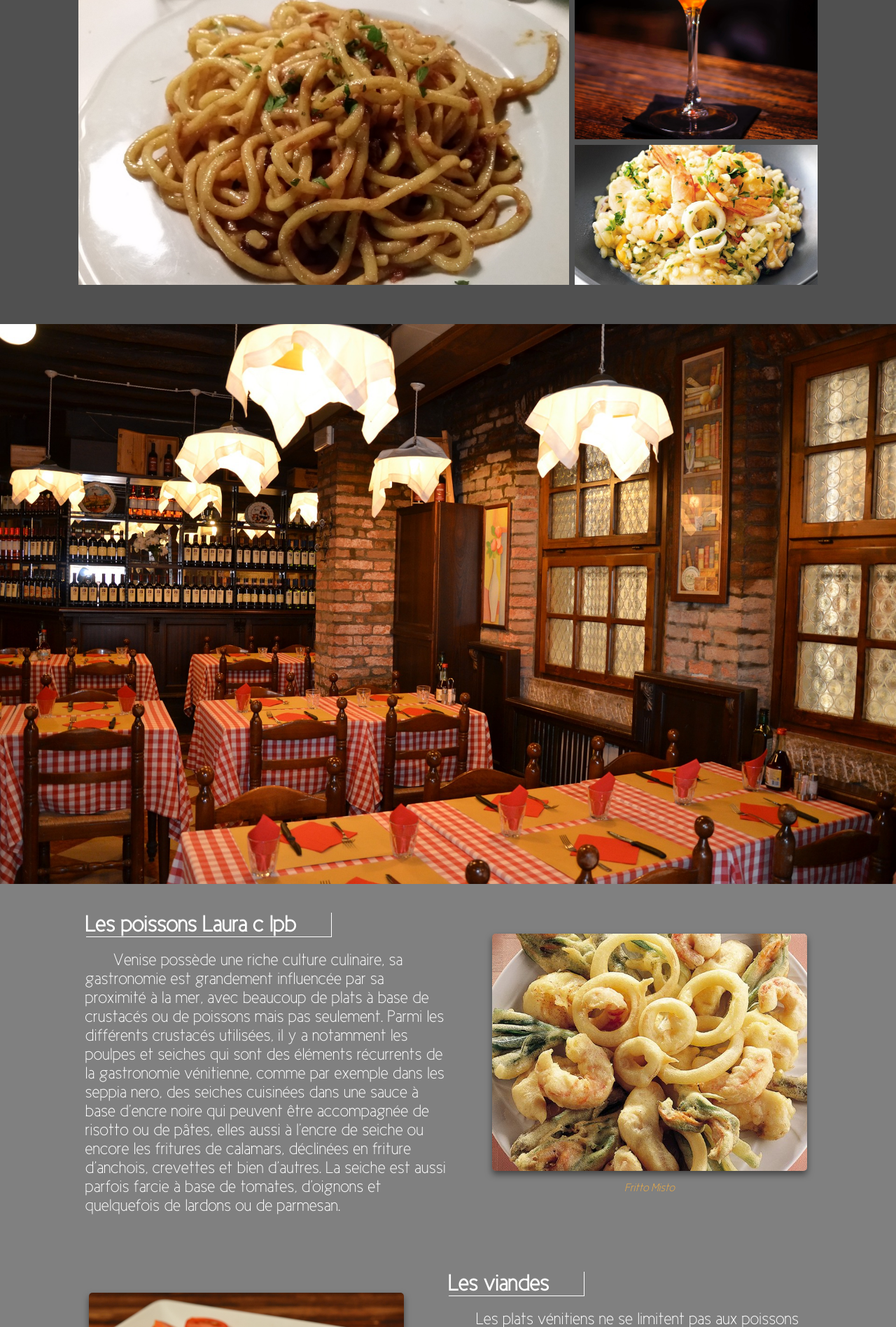
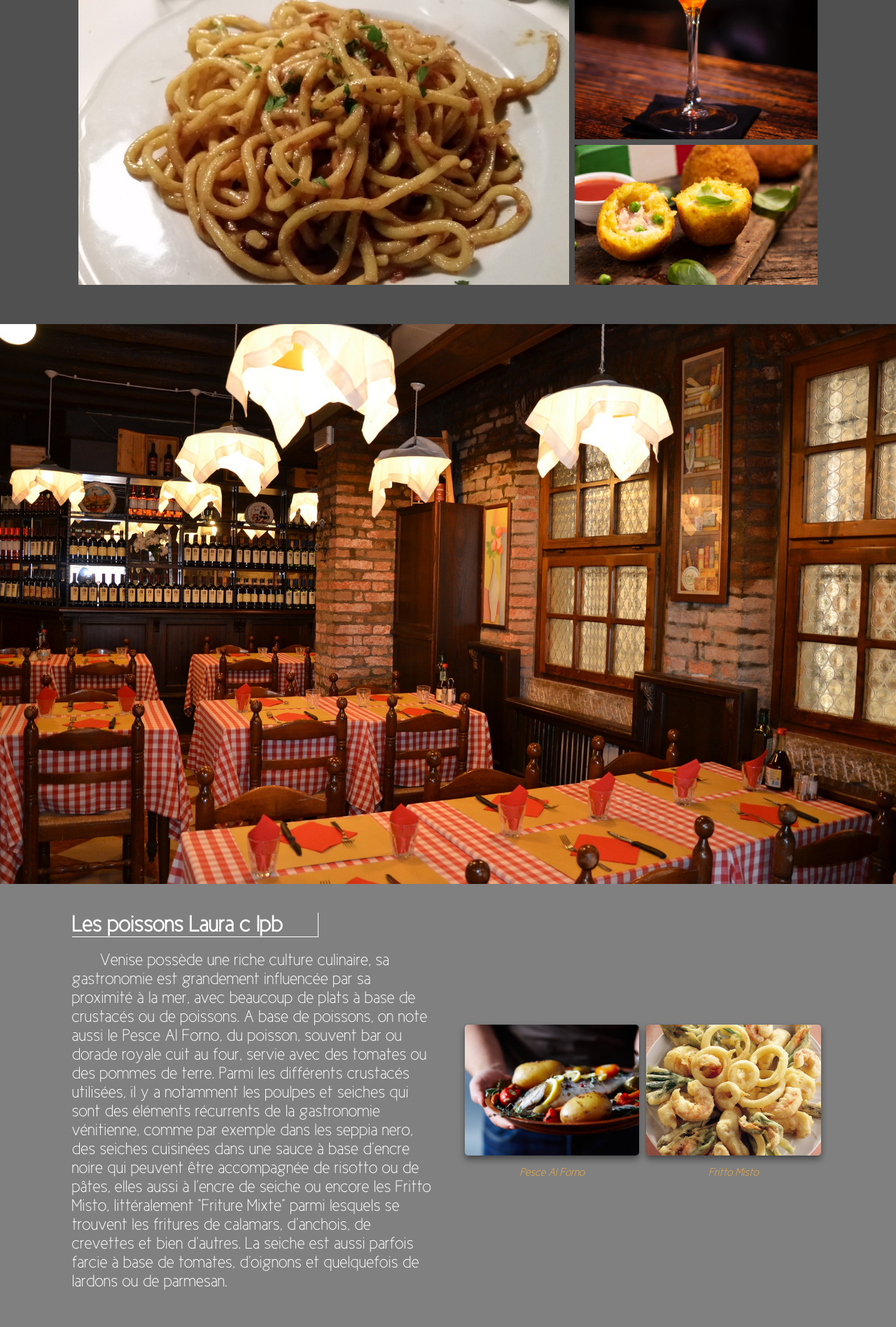
Before and after one commit to Meledit/UNESCO-Venise, a PHP site: page /PageGastronomieTest.html in a window 1280 px wide. Shown: the part 1428-3324 px from the top of the page at 70% size. Run offline with PHP 8.4, Linux system fonts and the light colour scheme.

Commit message:
Avancé Page Gastronomie

```diff
--- a/PageGastronomieTest.html
+++ b/PageGastronomieTest.html
@@ -130,7 +130,7 @@
                     </div>
                     <div class="gallery__item gallery__item--6">
                         <a href="#StreetFood" class="gallery__link">
-                            <img src="Images/Gastronomie/Risotto1.jpg" class="gallery__image" />
+                            <img src="Images/Gastronomie/Arancini1.jpg" class="gallery__image" />
                             <div class="gallery__overlay">
                                 <span>Street Food</span>
                             </div>
@@ -142,40 +142,54 @@
 
         <div class="IMGparallax IMG2 IMG-grande"></div>
 
-        <div class="bg image-apres" id="Posissons">
+        <div class="bg image-apres" id="Poissons">
             <div class="zone-article">
                 <h2>Les poissons Laura c lpb</h2>
                 <article>
-                    Venise possède une riche culture culinaire, sa gastronomie est grandement influencée par sa proximité à la mer, avec beaucoup de plats à base de crustacés ou de poissons mais pas seulement. Parmi les différents crustacés utilisées, il y a notamment les poulpes et seiches qui sont des éléments récurrents de la gastronomie vénitienne, comme par exemple dans les seppia nero, des seiches cuisinées dans une sauce à base d’encre noire qui peuvent être accompagnée de risotto ou de pâtes, elles aussi à l’encre de seiche ou encore les fritures de calamars, déclinées en friture d’anchois, crevettes et bien d’autres.
-                    La seiche est aussi parfois farcie à base de tomates, d'oignons et quelquefois de lardons ou de parmesan.
+                    Venise possède une riche culture culinaire, sa gastronomie est grandement influencée par sa proximité à la mer, avec beaucoup de plats à base de crustacés ou de poissons. A base de poissons, on note aussi le Pesce Al Forno, du poisson, souvent bar ou dorade royale cuit au four, servie avec des tomates ou des pommes de terre. Parmi les différents crustacés utilisées, il y a notamment les poulpes et seiches qui sont des éléments récurrents de la gastronomie vénitienne, comme par exemple dans les seppia nero, des seiches cuisinées dans une sauce à base d’encre noire qui peuvent être accompagnée de risotto ou de pâtes,
+                    elles aussi à l’encre de seiche ou encore les Fritto Misto, littéralement “Friture Mixte” parmi lesquels se trouvent les fritures de calamars, d’anchois, de crevettes et bien d’autres. La seiche est aussi parfois farcie à base de tomates, d'oignons et quelquefois de lardons ou de parmesan.
+
                 </article>
+            </div>
+            <div class="zone-images">
+                <div class="image-et-legende">
+                    <img src="images/Gastronomie/Pesce1(Atteztazione).jpg" alt="image de pesce al forno">
+                    <p> Pesce Al Forno </p>
                 </div>
                 <div class="image-et-legende">
                     <img src="images/Gastronomie/fritto_misto2(pas libre).jpg" alt="image de fritures">
                     <p> Fritto Misto </p>
                 </div>
             </div>
+        </div>
 
         <div class="bg image-avant" id="Viandes">
+            <div class="zone-images">
                 <div class="image-et-legende">
                     <img src="images/Gastronomie/Carpaccio2.jpg" alt="image de carpaccio">
                     <p>Carpaccio</p>
                 </div>
+                <div class="image-et-legende">
+                    <img src="images/Gastronomie/Fegatto1(ALLEKO).jpg" alt="image de fegato alla veneziana">
+                    <p>Fegato alla Veneziana</p>
+                </div>
+            </div>
             <div class="zone-article">
                 <h2>Les viandes</h2>
                 <article>
-                    Les plats vénitiens ne se limitent pas aux poissons et crustacés, la viande y occupe aussi une place importante, on peut notamment penser au carpaccio, inventé par Giuseppe Cipriani en 1950, dont le nom rend hommage à Vittore Carpaccio, connu pour ses peintures aux nuances d’un rouge vif. Le carpaccio est composé de fines tranches de bœuf cru assaisonné de citron, d'huile d’olive et parfois de parmesan. Il y a aussi le foie à la vénitienne, du foie de veau accompagné d’oignons caramélisés, cette recette remonte aux anciens Romains qui avaient l’habitude de cuisiner le foie, cependant la figue de la recette
-                    romaine a été remplacé par des oignons bien plus présents dans la lagune vénitienne.
-                </article>
+                    Les plats vénitiens ne se limitent pas aux poissons et crustacés, la viande y occupe aussi une place importante, on peut notamment penser au carpaccio, inventé par Giuseppe Cipriani en 1950, dont le nom rend hommage à Vittore Carpaccio, connu pour ses peintures aux nuances d’un rouge vif. Le carpaccio est composé de fines tranches de bœuf cru assaisonné de citron, d'huile d’olive et parfois de parmesan. Il y a aussi le Fegato alla Veneziana, littéralement le foie à la vénitienne, du foie de veau accompagné d’oignons caramélisés, cette recette remonte aux anciens Romains qui avaient l’habitude de cuisiner le foie,
+                    cependant la figue de la recette romaine a été remplacé par des oignons bien plus présents dans la lagune vénitienne. Le Fegato alla Veneziana est souvent accompagné de polenta.
             </div>
         </div>
+
+        <div class="IMGparallax IMG2 IMG-petite"></div>
 
         <div class="bg image-apres" id="Accompagnements">
             <div class="zone-article">
                 <h2>Les Plats et Accompagnements</h2>
                 <article>
-                    Venise présente aussi plusieurs spécialités sucrées, dont la plus célèbre est sûrement le tiramisu. Le tiramisu, composé de plusieurs couches successives de biscuit et de crème au mascarpone, est le dessert préféré de Venise, cependant la Vénétie n’est pas la seule région à revendiquer l’origine du tiramisu. Le tiramisu qui porte d’ailleurs bien son nom, qui signifie littéralement “Tire-moi vers le haut”,”Remonte-moi le moral”. L’île de Burano, à Venise possède ses propres biscuits, les Bussolà, des petits biscuits secs en forme de S. Quand Venise était une grande puissance maritime, les baicoli aussi
-                    appelés “les biscuits de bateau” accompagnaient les marins durant leurs longs voyages. Ces baicoli étaient aussi appréciés par les aristocrates vénitiens.
+                    Afin d’accompagner ses spécialités, ou pour être dégustés seuls, Venise regorge d’accompagnement à base de pâtes ou de riz. Comme par exemple, les Bigoli in salsa, des gros spaghettis au blé complet, spécialité de la Vénétie, région d’Italie où se trouve Venise, qui sont accompagnées d’une sauce à base d’anchois et d’oignons. À base de pâtes, on trouve aussi les spaghettis con vongole, des palourdes sautéees au vin blanc, avec de l’ail. À Venise on trouve aussi des accompagnements à base de riz, comme le risotto qui est décliné que ce soit avec des fruits de mer, des champignons ou de la viande. Ou encore le risi e bisi,
+                    du riz mijoté avec de petits pois, des oignons et des lardons. On y trouve également la polenta, une préparation à base de semoule de maïs.
                 </article>
             </div>
             <div class="zone-images">
@@ -184,24 +198,30 @@
                     <p>Bigoli</p>
                 </div>
                 <div class="image-et-legende">
-                    <img src="images/Gastronomie/Pates(AlNero PasLibreDeDroit).jpg" alt="image de Pasta Al Nero">
-                    <p>Pasta Al Nero</p>
+                    <img src="images/Gastronomie/Risotto1.jpg" alt="image de risotto aux fruits de mer">
+                    <p>Risotto aux fruits de mer</p>
                 </div>
                 <div class="image-et-legende">
-                    <img src="images/Gastronomie/Pates(AlNero PasLibreDeDroit).jpg" alt="image de Pasta Al Nero">
-                    <p>Pasta Al Nero</p>
+                    <img src="images/Gastronomie/RisiEBisi1.jpg" alt="image de risi e bisi">
+                    <p>Risi e Bisi</p>
                 </div>
                 <div class="image-et-legende">
-                    <img src="images/Gastronomie/Pates(Bigoli).jpg" alt="image de bigoli">
-                    <p>Bigoli</p>
+                    <img src="images/Gastronomie/Polenta1.jpg" alt="image de polenta">
+                    <p>Polenta</p>
                 </div>
             </div>
         </div>
 
         <div class="bg image-avant" id="Cocktails">
+            <div class="zone-images">
                 <div class="image-et-legende">
-                <img src="images/Gastronomie/Spritz2.jpg" alt="image de Spritz">
+                    <img src="images/Gastronomie/Spritz2.jpg" alt="image de spritz">
                     <p>Spritz</p>
+                </div>
+                <div class="image-et-legende">
+                    <img src="images/Gastronomie/Bellini1(David Cabrera Navarro).jpg" alt="image de bellini">
+                    <p>Bellini</p>
+                </div>
             </div>
             <div class="zone-article">
                 <h2>Les boissons et cocktails</h2>
@@ -212,30 +232,55 @@
             </div>
         </div>
 
+        <div class="IMGparallax IMG2 IMG-petite"></div>
+
         <div class="bg image-apres" id="StreetFood">
             <div class="zone-article">
-                <h2>La StreetFood</h2>
+                <h2>La Street Food</h2>
                 <article>
-                    Venise présente aussi plusieurs spécialités sucrées, dont la plus célèbre est sûrement le tiramisu. Le tiramisu, composé de plusieurs couches successives de biscuit et de crème au mascarpone, est le dessert préféré de Venise, cependant la Vénétie n’est pas la seule région à revendiquer l’origine du tiramisu. Le tiramisu qui porte d’ailleurs bien son nom, qui signifie littéralement “Tire-moi vers le haut”,”Remonte-moi le moral”. L’île de Burano, à Venise possède ses propres biscuits, les Bussolà, des petits biscuits secs en forme de S. Quand Venise était une grande puissance maritime, les baicoli aussi
-                    appelés “les biscuits de bateau” accompagnaient les marins durant leurs longs voyages. Ces baicoli étaient aussi appréciés par les aristocrates vénitiens.
+                    À Venise, la gastronomie se vit aussi dans la rue, au plus près de la lagune. En effet, la Street Food occupe une place  importante, et passe par des spécialités très différentes  les unes des autres. On peut notamment citer les Arancini, des petites boules de riz contenant de la sauce tomate, de la viande et des petits pois, qui sont ensuite panées et frites. Pour continuer dans les spécialités frites,
+                    il y a les Fritto Misto vues précédemment dans la partie Poissons, ou encore aussi les olives all'ascolana, des olives généreuses, farcies avec de la viande qu’on fait frire. La Street Food à Venise ne se limite pas aux aliments frits, il y a aussi des spécialités plus proches des burgers et sandwichs que l’on connaît bien. Comme par exemple, le Lampredotto, un sandwich à la caillette
+                    (une partie de l’estomac du boeuf) cuit à l’eau avec des oignons, de la tomate et du persil, qu’on taille ensuite en petit morceau. Le lampredotto est considéré comme un plat pauvre, dû au faible coût de la viande utilisée. On peut aussi penser aux Piadina, des pains sans levure, qu’on vient replier et garnir. Les piadina étant aussi considéré comme un élément fort de la cuisine des pauvres, ceux ci n’ayant pas assez pour faire lever du pain.
                 </article>
             </div>
+            <div class="zone-images">
                 <div class="image-et-legende">
-                <img src="images/Gastronomie/Risotto1.jpg" alt="image de Risotto">
-                <p>Risotto de Fruits de Mer</p>
+                    <img src="images/Gastronomie/Arancini1.jpg" alt="image d'arancini'">
+                    <p>Arancini</p>
+                </div>
+
+                <div class="image-et-legende">
+                    <img src="images/Gastronomie/Piadina1(Ekaterina Fedulyeva).jpg" alt="image de piadina">
+                    <p>Piadina</p>
+                </div>
+                <div class="image-et-legende">
+                    <img src="images/Gastronomie/Lampredotto3(FrancescoVignali).jpg" alt="image de lampredotto">
+                    <p>Lampredotto</p>
+                </div>
+                <div class="image-et-legende">
+                    <img src="images/Gastronomie/Olive1.jpg" alt="image d'olives all Ascalana'">
+                    <p>Olive all'Ascolana</p>
+                </div>
+
             </div>
         </div>
 
         <div class="bg image-avant" id="Desserts">
+            <div class="zone-images">
                 <div class="image-et-legende">
                     <img src="images/Gastronomie/Tiramisu3.jpg" alt="image de tiramisu">
                         <p>Tiramisu</p>
                 </div>
+                <div class="image-et-legende">
+                    <img src="images/Gastronomie/Brioche1(FilipoBacci).jpg" alt="image de brioche con gelato">
+                        <p>Brioche con Gelato</p>
+                </div>
+            </div>
             <div class="zone-article">
                 <h2>Les Desserts</h2>
                 <article>
-                    Venise présente aussi plusieurs spécialités sucrées, dont la plus célèbre est sûrement le tiramisu. Le tiramisu, composé de plusieurs couches successives de biscuit et de crème au mascarpone, est le dessert préféré de Venise, cependant la Vénétie n’est pas la seule région à revendiquer l’origine du tiramisu. Le tiramisu qui porte d’ailleurs bien son nom, qui signifie littéralement “Tire-moi vers le haut”,”Remonte-moi le moral”. L’île de Burano, à Venise possède ses propres biscuits, les Bussolà, des petits biscuits secs en forme de S. Quand Venise était une grande puissance maritime, les baicoli aussi
-                    appelés “les biscuits de bateau” accompagnaient les marins durant leurs longs voyages. Ces baicoli étaient aussi appréciés par les aristocrates vénitiens.
+                    Venise présente aussi plusieurs spécialités sucrées, dont la plus célèbre est sûrement le tiramisu. Le tiramisu, composé de plusieurs couches successives de biscuit et de crème au mascarpone, est le dessert préféré à Venise, cependant la Vénétie n’est pas la seule région à revendiquer l’origine du tiramisu. Le tiramisu qui porte d’ailleurs bien son nom, qui signifie littéralement “Tire-moi vers le haut”,”Remonte-moi le moral”.
+                    L’île de Burano, à Venise possède ses propres biscuits, les Bussolà, des petits biscuits secs en forme de S. Quand Venise était une grande puissance maritime, les baicoli aussi appelés “les biscuits de bateau” accompagnaient les marins durant leurs longs voyages. Ces baicoli étaient aussi appréciés par les aristocrates vénitiens. Dans les rues de Venise, il est également possible d’acheter des brioches con gelato, littéralement des brioches dans lesquelles on met de la glace.
                 </article>
             </div>
         </div>
--- a/styleGastronomie.css
+++ b/styleGastronomie.css
@@ -8,6 +8,10 @@
 /*--------- Mosaique ---------*/
 .IMG2 {
     background: url(images/Gastronomie/restaurant.jpg);
+}
+
+.IMG3{
+    background:url(images/Gastronomie/Fond.jpg)
 }
 
 .bgGallery {
```
Also changed, not shown: Images/Gastronomie/Arancini1.jpg (added), Images/Gastronomie/Arancini2.jpg (added), Images/Gastronomie/Arancini3.jpg (added), Images/Gastronomie/Bellini1(David Cabrera Navarro).jpg (added), Images/Gastronomie/Brioche1(FilipoBacci).jpg (added), Images/Gastronomie/Fegatto1(ALLEKO).jpg (added), Images/Gastronomie/Lampredotto1(FrancescoVignali.jpg (added), Images/Gastronomie/Lampredotto2(David Novi).jpg (added), Images/Gastronomie/Lampredotto3(FrancescoVignali).jpg (added), Images/Gastronomie/Lampredotto4(FrancescoVignali).jpg (added), Images/Gastronomie/Olive1.jpg (added), Images/Gastronomie/Pesce1(Atteztazione).jpg (added), Images/Gastronomie/Piadina1(Ekaterina Fedulyeva).jpg (added), Images/Gastronomie/Polenta1.jpg (added), 2 more files. Lines whose indentation alone changed are shown as unchanged.
